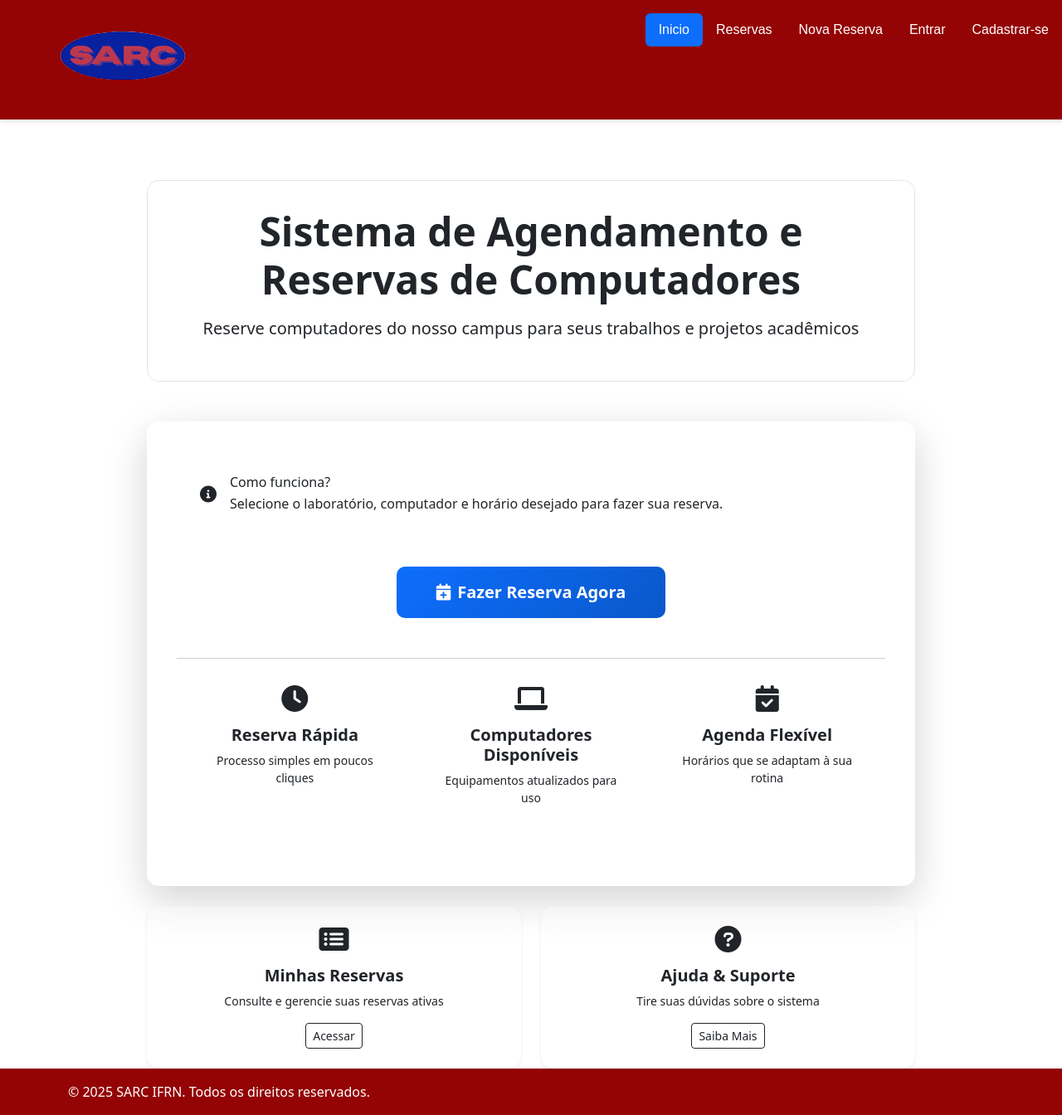
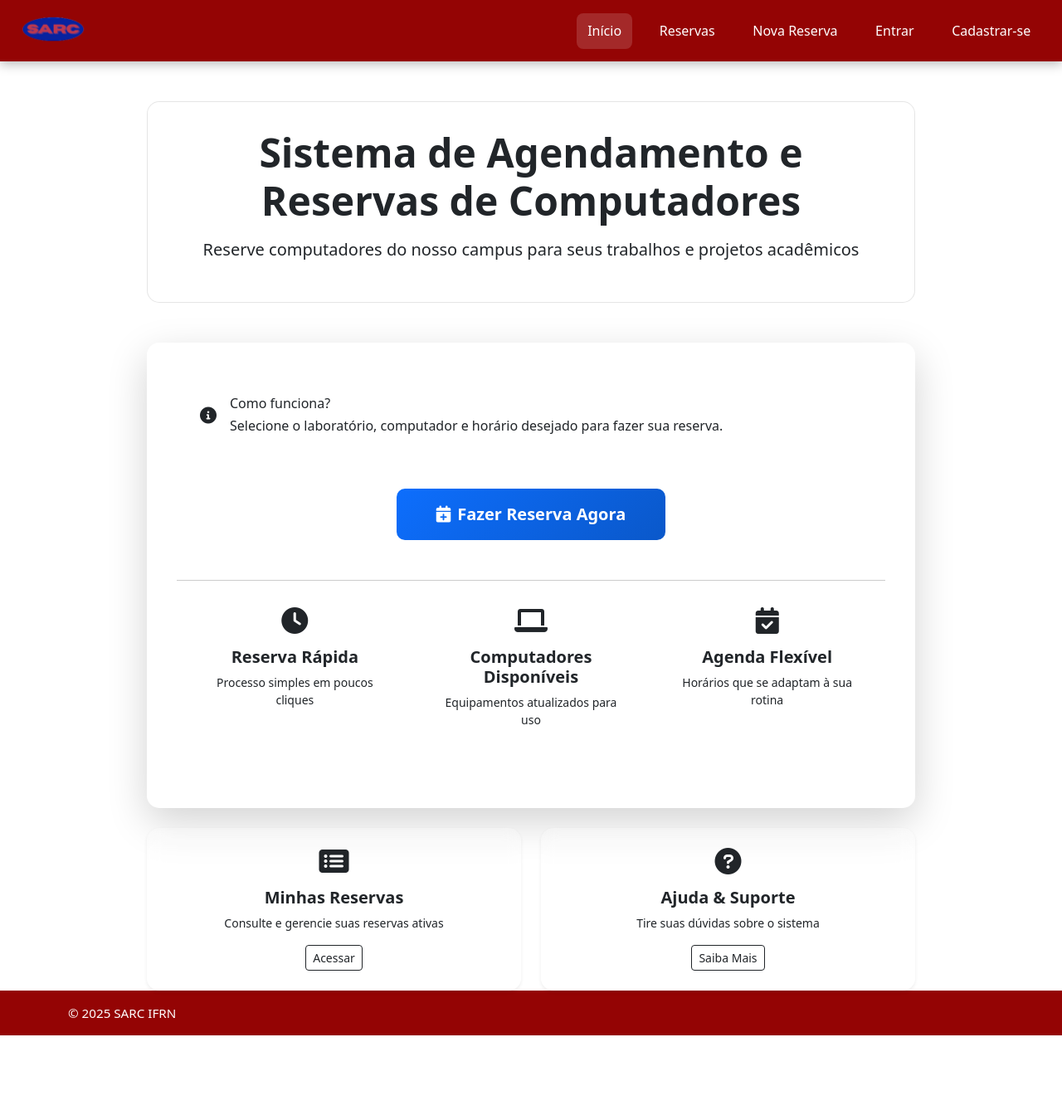
Before and after one commit to ZeAlexandre5/SARC, a Django app: page / in a window 1280 px wide. Shown: the whole page at 83% size. After the commit the page ends 1248 px from the top, so only its background shows below. Run offline with Django 5.2, Linux system fonts and the light colour scheme.

Commit message:
mudanças sem sentido

```diff
--- a/SARC/templates/SARC/base.html
+++ b/SARC/templates/SARC/base.html
@@ -1,4 +1,4 @@
-{%load static %}
+{% load static %}
 <!DOCTYPE html>
 <html lang="pt-br">
 <head>
@@ -6,254 +6,175 @@
   <meta name="viewport" content="width=device-width, initial-scale=1.0" />
   <title>{% block title %}SARC IFRN{% endblock %}</title>
   <link href="https://cdn.jsdelivr.net/npm/bootstrap@5.3.3/dist/css/bootstrap.min.css" rel="stylesheet">
-  <link rel="stylesheet" href="{%static 'SARC/css/estilo'%}">
+  <link rel="stylesheet" href="{% static 'SARC/css/estilo' %}">
+
   <style>
+    /* ------------------- NAVBAR MODERNA ------------------- */
+    header {
+      background-color: #940404;
+      box-shadow: 0 4px 12px rgba(0, 0, 0, 0.25);
+      padding: 0.6rem 0;
+      position: sticky;
+      top: 0;
+      z-index: 999;
+    }
+
+    .navbar-custom {
+      max-width: 1250px;
+      margin: auto;
+      width: 100%;
+      display: flex;
+      align-items: center;
+      justify-content: space-between;
+    }
+
+    .navbar-custom img {
+      height: 55px;
+    }
+
+    .nav-link {
+      color: #ffffff !important;
+      font-weight: 500;
+      margin: 0 10px;
+      padding: 0.6rem 0.8rem;
+      transition: 0.3s;
+      border-radius: 8px;
+    }
+
+    .nav-link:hover,
+    .nav-link.active {
+      background-color: rgba(255, 255, 255, 0.15);
+    }
+
+    /* User badge */
+    .user-badge {
+      background-color: rgba(255, 255, 255, 0.15);
+      padding: 8px 14px;
+      border-radius: 12px;
+      color: #fff !important;
+      font-weight: 600;
+      cursor: pointer;
+      display: flex;
+      align-items: center;
+      gap: 6px;
+      transition: 0.3s ease;
+    }
+
+    .user-badge:hover {
+      background-color: rgba(255, 255, 255, 0.22);
+    }
+
+    /* Dropdown */
+    .dropdown-menu {
+      border-radius: 12px;
+      padding: 8px 0;
+      min-width: 180px;
+      box-shadow: 0 4px 12px rgba(0,0,0,0.15);
+    }
+
+    .dropdown-item {
+      font-weight: 500;
+      border-radius: 8px;
+      margin: 4px 6px;
+      padding: 10px 14px;
+      transition: 0.25s;
+    }
+
+    .dropdown-item:hover {
+      background-color: #f0f0f0;
+    }
+
+    .logout-btn {
+      color: #b50000;
+      font-weight: 600;
+    }
+
+    .logout-btn:hover {
+      background-color: #ffcccc;
+      color: #7a0000;
+    }
+
+    /* Hero */
     .hero {
       background: linear-gradient(rgba(0, 0, 0, 0.5), rgba(129, 104, 104, 0.5)),
                 url('https://source.unsplash.com/1600x600/?computer,laboratory') center/cover no-repeat;
       color: #fff;
       height: 60vh;
       display: flex;
-      flex-direction: column;
       justify-content: center;
       align-items: center;
+      text-align: center;
       padding: 100px 0;
-      text-align: center;
-      font-family: 'Times New Roman', serif;
-    }
-    header {
-      background-color: #940404; /* tom verde escuro, estilo IFRN */
-      padding: 1rem 0;
-      box-shadow: 0 2px 4px rgba(0,0,0,0.1);
-      text-align: center;
-      font-family: 'Arial', sans-serif;
-      color: white;
     }
 
-    header {
-  color: #fff;
-}
-
-header .nav-link {
-  color: #fff !important;
-}
-
-
-    .hero h1 {
-      font-size: 2.5rem;
-      font-weight: bold;
-      margin-bottom: 20px;
-    }
-
-    .hero p {
-      font-size: 1.2rem;
-    }
-
-    .hero .btn {
-      font-size: 1.1rem;
-      padding: 10px 30px;
-    }
-    #navbar {
-    background-color: #940404; /* tom verde escuro, estilo IFRN */
-    padding: 1rem 0;
-    box-shadow: 0 2px 4px rgba(0,0,0,0.1);
-    text-align: center;
-    font-family: 'Arial', sans-serif;
-    }
-
-    /* Logo */
-    #logo {
-      height: 100px; /* ajuste o tamanho como quiser */
-      width: auto;
-      position: relative;
-    }
-
-    /* Links da navbar */
-    #navbar .nav-link {
-      color: #ffffff;
-      margin-left: 1rem;
-      transition: color 0.3s, border-bottom 0.3s;
-      position: relative;
-      font-weight: 500;
-    }
-
-    /* Hover nos links */
-    #navbar .nav-link:hover {
-      color: #80cbc4; /* verde claro no hover */
-      text-decoration: none;
-    }
-
-/* Link ativo */
-#navbar .nav-link.active {
-  color: #b2dfdb;
-  border-bottom: 2px solid #b2dfdb;
-}
-
-/* Botão hamburguer (padrão Bootstrap já é bom) */
-.navbar-toggler {
-  border: none;
-}
-
-/* Ajuste geral para colapso em mobile */
-@media (max-width: 991px) {
-  #navbar .navbar-nav {
-    background-color: #004d40;
-    padding: 1rem;
-    border-radius: 0.5rem;
-  }
-
-  #navbar .nav-link {
-    display: block;
-    margin: 0.5rem 0;
-  }
-}
-
-    .footer {
+    /* Footer */
+    footer {
       background-color: #940404;
       padding: 1rem;
       text-align: center;
       color: white;
       margin-top: auto;
+      font-size: 0.95rem;
     }
-    body, html {
-      height: 100%;
-      margin: 0;
-      display: flex;
-      flex-direction: column;
-    }
-    .footer-username {
-  color: #ffffff;
-  font-size: 0.95rem;
-  opacity: 0.9;
-}
-
-.footer-username strong {
-  color: #ffffff;
-  font-weight: bold;
-}
-
-.footer-username:hover {
-  opacity: 1;
-}
-.user-badge {
-  font-weight: 600;
-  color: #ffffff !important;
-  display: flex;
-  align-items: center;
-}
-
-.user-badge:hover {
-  opacity: 0.9;
-}
-
-.dropdown-menu {
-  min-width: 160px;
-}
-
-.dropdown-item {
-  font-weight: 500;
-}
-.user-badge {
-  background-color: #0056b3; /* azul estilo Bootstrap */
-  padding: 6px 12px;
-  border-radius: 12px;
-  font-size: 0.9rem;
-  font-weight: 600;
-  display: flex;
-  align-items: center;
-  gap: 6px;
-}
-
-.user-badge:hover {
-  opacity: 0.85;
-}
-
-header .dropdown-menu {
-    background: transparent;
-    color: white;
-}
-
   </style>
 </head>
 <body>
 
- <!-- Navbar -->
-  <header class="d-flex flex-wrap justify-content-center py-3 mb-4 border-bottom">
-    <a href="/" class="d-flex align-items-center mb-3 mb-md-0 me-md-auto link-body-emphasis text-decoration-none">
-      <svg class="bi me-2" width="40" height="32" aria-hidden="true"><use xlink:href="#bootstrap"></use></svg>
-      <span class="fs-4"><img src="{% static 'SARC/img/SARC IFRN.png' %}" alt="Logo SARC"></span>
+<header>
+  <nav class="navbar-custom">
+
+    <a href="/" class="d-flex align-items-center text-decoration-none">
+      <img src="{% static 'SARC/img/SARC IFRN.png' %}" alt="Logo SARC">
     </a>
-    <ul class="nav nav-pills">
-      <li class="nav-item">
-        <a href="{% url 'index' %}" class="nav-link {% if request.resolver_match.url_name == 'index' %}active{% endif %}" aria-current="page">Inicio</a>
-      </li>
-      <li class="nav-item">
-        <a href="{% url 'reservas' %}" class="nav-link {% if request.resolver_match.url_name == 'reservas' %}active{% endif %}">Reservas</a>
-      </li>
-      <li class="nav-item">
-        <a href="{% url 'salas' %}" class="nav-link {% if request.resolver_match.url_name == 'salas' %}active{% endif %}">Nova Reserva</a>
-      </li>
+
+    <ul class="nav">
+      <li class="nav-item"><a href="{% url 'index' %}" class="nav-link {% if request.resolver_match.url_name == 'index' %}active{% endif %}">Início</a></li>
+      <li class="nav-item"><a href="{% url 'reservas' %}" class="nav-link {% if request.resolver_match.url_name == 'reservas' %}active{% endif %}">Reservas</a></li>
+      <li class="nav-item"><a href="{% url 'salas' %}" class="nav-link {% if request.resolver_match.url_name == 'salas' %}active{% endif %}">Nova Reserva</a></li>
 
       {% if request.user.is_authenticated %}
-<li class="nav-item dropdown">
 
 
 
       <li>
-      <form method="post" action="{% url 'logout' %}">
+          <form method="post" action="{% url 'logout' %}" class="d-inline-block w-100">
               {% csrf_token %}
-        <button type="submit" class="dropdown-item text-danger">
-          Sair
+              <button type="submit" class="dropdown-item text-danger fw-bold">
+                  🚪 Sair
               </button>
           </form>
       </li>
 
-</li>
-
-
+    </ul>
 {% else %}
 
-      <li class="nav-item">
-        <a href="{% url 'login' %}" class="nav-link {% if request.resolver_match.url_name == 'login' %}active{% endif %}">Entrar</a>
-      </li>
-      <li class="nav-item">
-        <a href="{% url 'cadastro' %}" class="nav-link {% if request.resolver_match.url_name == 'cadastro' %}active{% endif %}">Cadastrar-se</a>
-      </li>
+      <li class="nav-item"><a href="{% url 'login' %}" class="nav-link">Entrar</a></li>
+      <li class="nav-item"><a href="{% url 'cadastro' %}" class="nav-link">Cadastrar-se</a></li>
       {% endif %}
     </ul>
+  </nav>
 </header>
 
 {% block content %}
 <section class="hero">
   <div class="container">
     <h1>Sistema de Agendamento e Reservas de Computadores</h1>
-      <p class="lead">Se estiver precisando reservar um computador do nosso campus para algum trabalho, clique no botão abaixo para ir fazer sua reserva agora <br>
-        <a href="{% url 'reservas' %}" class="btn btn-primary btn-lg mt-3">Reservar Aqui</a></p>
+    <p class="lead">Se estiver precisando reservar um computador, clique abaixo.<br>
+      <a href="{% url 'reservas' %}" class="btn btn-light btn-lg mt-3">Reservar Aqui</a>
+    </p>
   </div>
 </section>
 {% endblock %}
 
-
-  <!-- Footer -->
- <footer class="footer">
+<footer>
   <div class="container d-flex justify-content-between align-items-center">
-
-    <p class="m-0">&copy; 2025 SARC IFRN. Todos os direitos reservados.</p>
-
+    <span>&copy; 2025 SARC IFRN</span>
     {% if request.user.is_authenticated %}
-    <span class="footer-username">
-      Logado como:
-      <strong>
-        {% firstof request.user.nome request.user.get_full_name request.user.username %}
-      </strong>
-    </span>
+    <span>Logado como <strong>{% firstof request.user.nome request.user.get_full_name request.user.username %}</strong></span>
     {% endif %}
-
   </div>
 </footer>
 
-
 <script src="https://cdn.jsdelivr.net/npm/bootstrap@5.3.0/dist/js/bootstrap.bundle.min.js"></script>
-
 </body>
 </html>
--- a/SARC/views.py
+++ b/SARC/views.py
@@ -610,10 +610,7 @@ def criar_computador(request):
 
     return JsonResponse({'success': True, 'computador': {'id': getattr(computador, 'id_computador', getattr(computador, 'pk', None)), 'nome': getattr(computador, 'numero', nome)}})
 
-from django.contrib.auth.decorators import login_required
-from django.shortcuts import render, redirect, get_object_or_404
-from .forms import ComputadorCreateForm
-from .models import Sala, Computador
+
 
 @login_required
 def editar_sala(request, sala_id):
@@ -621,44 +618,47 @@ def editar_sala(request, sala_id):
     if getattr(request.user, 'tipo_usuario', '') != 'bolsista':
         return redirect('salas')
 
-    # localizar sala por pk ou id_sala
-    sala = None
-    try:
-        sala = Sala.objects.get(pk=sala_id)
-    except Exception:
-        try:
-            sala = Sala.objects.get(id_sala=sala_id)
-        except Exception:
-            return redirect('salas')
+    # localizar sala corretamente
+    sala = Sala.objects.filter(pk=sala_id).first()
+    if not sala:
+        sala = Sala.objects.filter(id_sala=sala_id).first()
+    if not sala:
+        return redirect('salas')
 
+    erro = None
+
+    # Ação de adicionar computador
     if request.method == 'POST':
         form = ComputadorCreateForm(request.POST)
+
         if form.is_valid():
-            nome = form.cleaned_data['nome']
-            comp_fields = {f.name for f in Computador._meta.get_fields() if hasattr(f, 'name')}
-            create_kwargs = {}
-            if 'numero' in comp_fields:
-                create_kwargs['numero'] = nome
-            elif 'nome' in comp_fields:
-                create_kwargs['nome'] = nome
-            elif 'hostname' in comp_fields:
-                create_kwargs['hostname'] = nome
-
-            if 'sala' in comp_fields:
-                create_kwargs['sala'] = sala
-            elif 'sala_id' in comp_fields:
-                create_kwargs['sala_id'] = getattr(sala, 'pk', None)
+            # ← AQUI (1)
+            numero = form.cleaned_data['numero']
 
             try:
-                computador = Computador.objects.create(**create_kwargs)
-                if 'sala' not in create_kwargs and hasattr(computador, 'sala'):
-                    computador.sala = sala
-                    computador.save()
+                # ← AQUI (2) CRIA O COMPUTADOR
+                Computador.objects.create(
+                    sala=sala,
+                    numero=numero,
+                    estado="Disponível"
+                )
+
+                return redirect('editar_sala', sala_id=sala_id)
+
             except Exception as e:
-                return render(request, 'SARC/editar_sala.html', {'sala': sala, 'form': form, 'erro': str(e), 'computadores': sala.computador_set.all()})
-            return redirect('editar_sala', sala_id=sala_id)
+                erro = str(e)
+
+        else:
+            erro = "Dados inválidos."
+
     else:
         form = ComputadorCreateForm()
 
-    computadores = sala.computador_set.all() if hasattr(sala, 'computador_set') else []
-    return render(request, 'SARC/editar_sala.html', {'sala': sala, 'form': form, 'computadores': computadores})
+    computadores = Computador.objects.filter(sala=sala)
+
+    return render(request, 'SARC/editar_sala.html', {
+        'sala': sala,
+        'form': form,
+        'erro': erro,
+        'computadores': computadores
+    })
```
Also changed, not shown: SARC/forms.py (+17 -7 lines), SARC/templates/SARC/editar_sala.html (+30 -5 lines). Lines whose indentation alone changed are shown as unchanged.
